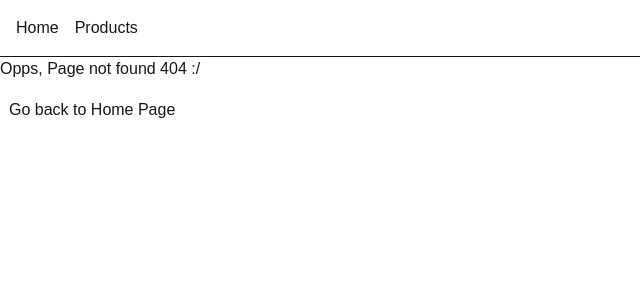
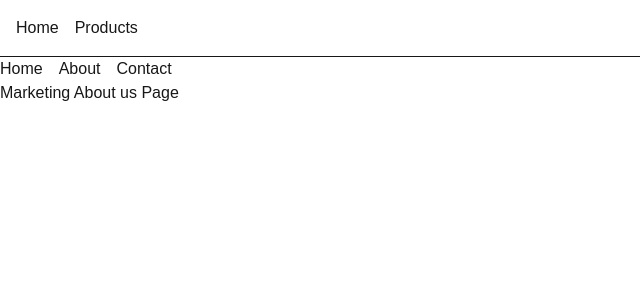
Before and after one commit to Arty27/next.js-tutorial, a Next.js app: page /about in a window 1280 px wide. Before the commit this address had no page. Shown: the top 300 px of the page, without its empty margins (0-640 px from the left). Built offline with nearby package versions, Linux system fonts and the light colour scheme.

Commit message:
nested routes-grouping routes inside folder, but not including that route in url path

```diff
--- /dev/null
+++ b/src/app/(marketing)/about/page.tsx
@@ -0,0 +1,9 @@
+const MarketingAbout = () => {
+  return (
+    <div>
+      <h1>Marketing About us Page</h1>
+    </div>
+  );
+};
+
+export default MarketingAbout;
--- /dev/null
+++ b/src/app/(marketing)/contact/page.tsx
@@ -0,0 +1,9 @@
+const MarketingContact = () => {
+  return (
+    <div>
+      <h1>Marketing Contact us Page</h1>
+    </div>
+  );
+};
+
+export default MarketingContact;
--- /dev/null
+++ b/src/app/(marketing)/layout.tsx
@@ -0,0 +1,24 @@
+import Link from "next/link";
+
+// (marketing) - when given like this it wont be included in the url
+// It is just used to group routes, so /marketing/about will give 404 error
+// /about can be directly accessed.
+
+export default function MarketingLayout({
+  children,
+}: {
+  children: React.ReactNode;
+}) {
+  return (
+    <div>
+      <header>
+        <nav className="flex gap-4">
+          <Link href={"/"}>Home</Link>
+          <Link href={"/about"}>About</Link>
+          <Link href={"/contact"}>Contact</Link>
+        </nav>
+      </header>
+      <main>{children}</main>
+    </div>
+  );
+}
```
